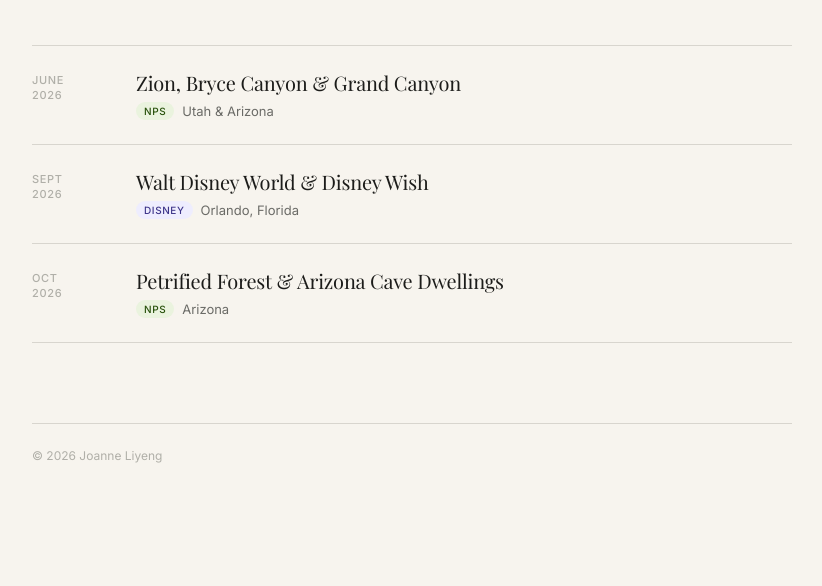
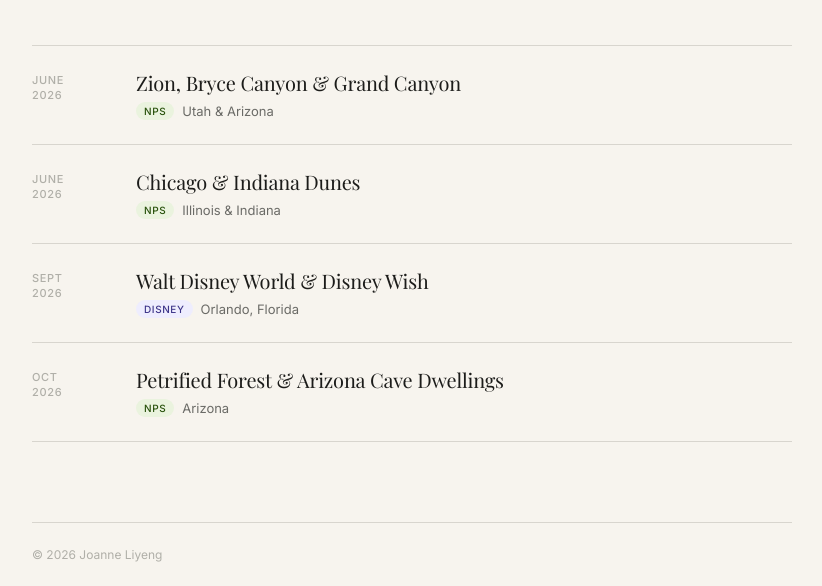
Before and after one commit to joanneliyeng-soo/travel-itineraries, a plain HTML site: page travel/index.html in a window 1280 px wide. Shown: the part 335-921 px from the top of the page, without its empty margins (228-1050 px from the left). Before the commit the page ends 822 px from the top, so only its background shows below. Drawn offline with nearby package versions, Linux system fonts and the light colour scheme; a web font is replaced by a local one.

Commit message:
Update index.html
added chicago

```diff
--- a/travel/index.html
+++ b/travel/index.html
@@ -199,6 +199,17 @@
       </div>
     </a>
 
+    <a class="trip" href="june2026-chicago-indiana-dunes.html">
+      <div class="trip-date">June<br>2026</div>
+      <div class="trip-body">
+        <p class="trip-title">Chicago &amp; Indiana Dunes</p>
+        <div class="trip-meta">
+          <span class="trip-tag tag-nps">NPS</span>
+          <p class="trip-location">Illinois &amp; Indiana</p>
+        </div>
+      </div>
+    </a>
+
     <a class="trip" href="sept2026-wdw-wish.html">
       <div class="trip-date">Sept<br>2026</div>
       <div class="trip-body">
```
